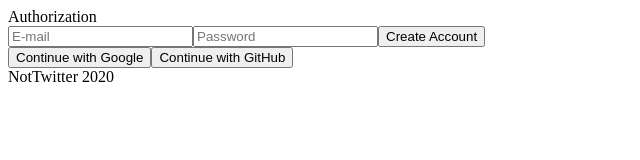
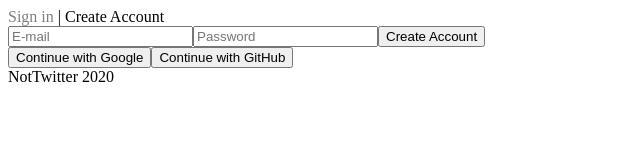
Before and after one commit to noidwasavailable/nottwitter, a React (Create React App) app: page /#/ in a window 1280 px wide. Shown: the top 160 px of the page, without its empty margins (0-640 px from the left). Built offline with nearby package versions, Linux system fonts and the light colour scheme; no server answers.

Commit message:
added ability to switch between sign in and create account

```diff
--- a/src/components/App.js
+++ b/src/components/App.js
@@ -1,12 +1,27 @@
 import TwitRouter from "components/Router";
-import React, { useState } from "react";
+import React, { useEffect, useState } from "react";
 import { authService } from "fbase";
 
 function App() {
-	const [isLoggedIn, setIsLoggedIn] = useState(authService.currentUser);
+	const [init, setInit] = useState(false);
+	const [isLoggedIn, setIsLoggedIn] = useState(false);
+	useEffect(() => {
+		authService.onAuthStateChanged((user) => {
+			if (user) {
+				setIsLoggedIn(true);
+			} else {
+				setIsLoggedIn(false);
+			}
+			setInit(true);
+		});
+	}, []);
 	return (
 		<>
-			<TwitRouter isLoggedIn={isLoggedIn} />
+			{init ? (
+				<TwitRouter isLoggedIn={isLoggedIn} />
+			) : (
+				<span>Loading...</span>
+			)}
 			<footer>NotTwitter {new Date().getFullYear()}</footer>
 		</>
 	);
--- a/src/routes/Auth.js
+++ b/src/routes/Auth.js
@@ -5,6 +5,7 @@ const Auth = () => {
 	const [email, setEmail] = useState("");
 	const [password, setPassword] = useState("");
 	const [newAccount, setNewAccount] = useState(true);
+	const [errorMessage, setErrorMessage] = useState("");
 
 	const onChange = (event) => {
 		const {
@@ -37,12 +38,35 @@ const Auth = () => {
 			}
 			console.log(data);
 		} catch (error) {
-			console.log(error);
+			setErrorMessage(error.message);
 		}
 	};
+
+	const toggleForm = () => setNewAccount((prev) => !prev);
+
+	const disabledFormStyling = { opacity: 0.5 };
+	const enabledFormStyling = { opacity: 1.0 };
+	const errorMsgStyling = { color: "red" };
+
 	return (
 		<div>
-			<div>Authorization</div>
+			<div onClick={toggleForm}>
+				<span
+					style={
+						newAccount ? disabledFormStyling : enabledFormStyling
+					}
+				>
+					Sign in
+				</span>{" "}
+				<span>|</span>{" "}
+				<span
+					style={
+						newAccount ? enabledFormStyling : disabledFormStyling
+					}
+				>
+					Create Account
+				</span>
+			</div>
 			<form onSubmit={onSubmit}>
 				<input
 					name="email"
@@ -65,6 +89,7 @@ const Auth = () => {
 					value={newAccount ? "Create Account" : "Sign In"}
 				/>
 			</form>
+			<div style={errorMsgStyling}>{errorMessage}</div>
 			<div>
 				<button>Continue with Google</button>
 				<button>Continue with GitHub</button>
```
